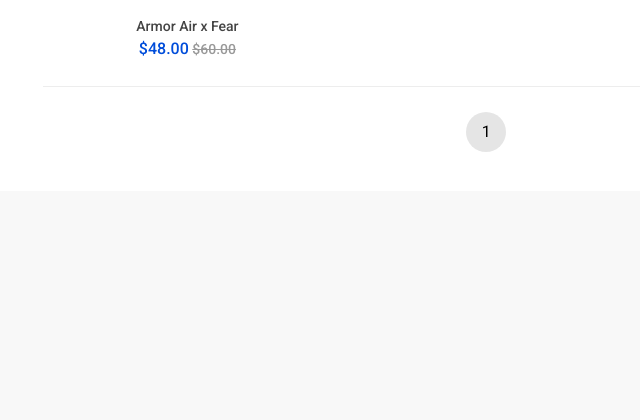
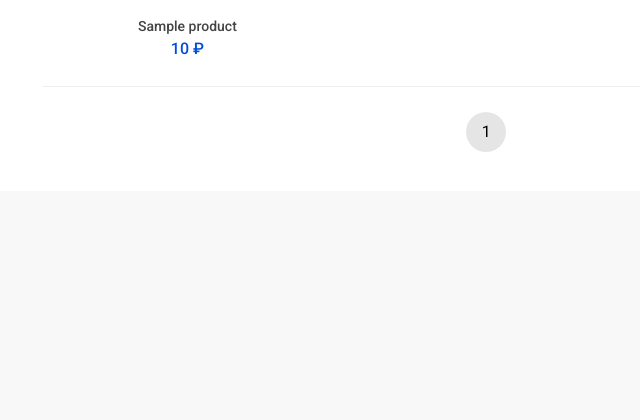
Before and after one commit to NikeSmitt/jumper, a Django app: a page that uses templates/product_list.html in a window 1280 px wide. Shown: the part 627-1047 px from the top of the page, without its empty margins (2-642 px from the left). Run offline with Django 4.2, Linux system fonts and the light colour scheme; tables that the repository leaves empty hold one stand-in row (values such as "Sample post"); grey boxes marked "Sample" are stand-in pictures; parts of the project's set-up code (start-up, migrations or seed data) failed here and were passed over; some libraries are stand-ins or nearby versions.

Commit message:
Исправлена верстка в листе продуктов

```diff
--- a/templates/product_list.html
+++ b/templates/product_list.html
@@ -238,26 +238,18 @@
                                         <a href="{{ product.get_absolute_path }}">
                                             <img class="img-fluid lazy"
                                                  src="{% static "img/products/product_placeholder_square_medium.jpg" %}"
-                                                 data-src="{{ product.images.first.image.url }}" alt="">
+                                                 data-src="{{ product.images.first.image.url }}" alt=""></a>
                                     </figure>
-                                    <a href="product-detail-1.html">
-                                        <h3>Armor Air x Fear</h3>
+                                    <a href="{{ product.get_absolute_path }}">
+                                        <h3>{{ product.name }}</h3>
                                     </a>
                                     <div class="price_box">
-                                        <span class="new_price">$48.00</span>
-                                        <span class="old_price">$60.00</span>
+                                        <span class="new_price">{{ product.price|floatformat:0 }} ₽</span>
+                                        {% if product.discount %}
+                                            <span class="old_price">{{ product.get_old_price|floatformat:0 }} ₽</span>
+                                        {% endif %}
                                     </div>
-                                    <ul>
-                                        <li><a href="#0" class="tooltip-1" data-bs-toggle="tooltip" data-bs-placement="left"
-                                               title="Add to favorites"><i
-                                                class="ti-heart"></i><span>Add to favorites</span></a></li>
-                                        <li><a href="#0" class="tooltip-1" data-bs-toggle="tooltip" data-bs-placement="left"
-                                               title="Add to compare"><i
-                                                class="ti-control-shuffle"></i><span>Add to compare</span></a></li>
-                                        <li><a href="#0" class="tooltip-1" data-bs-toggle="tooltip" data-bs-placement="left"
-                                               title="Add to cart"><i class="ti-shopping-cart"></i><span>Add to cart</span></a>
-                                        </li>
-                                    </ul>
+
                                 </div>
                                 <!-- /grid_item -->
                             </div>
```
